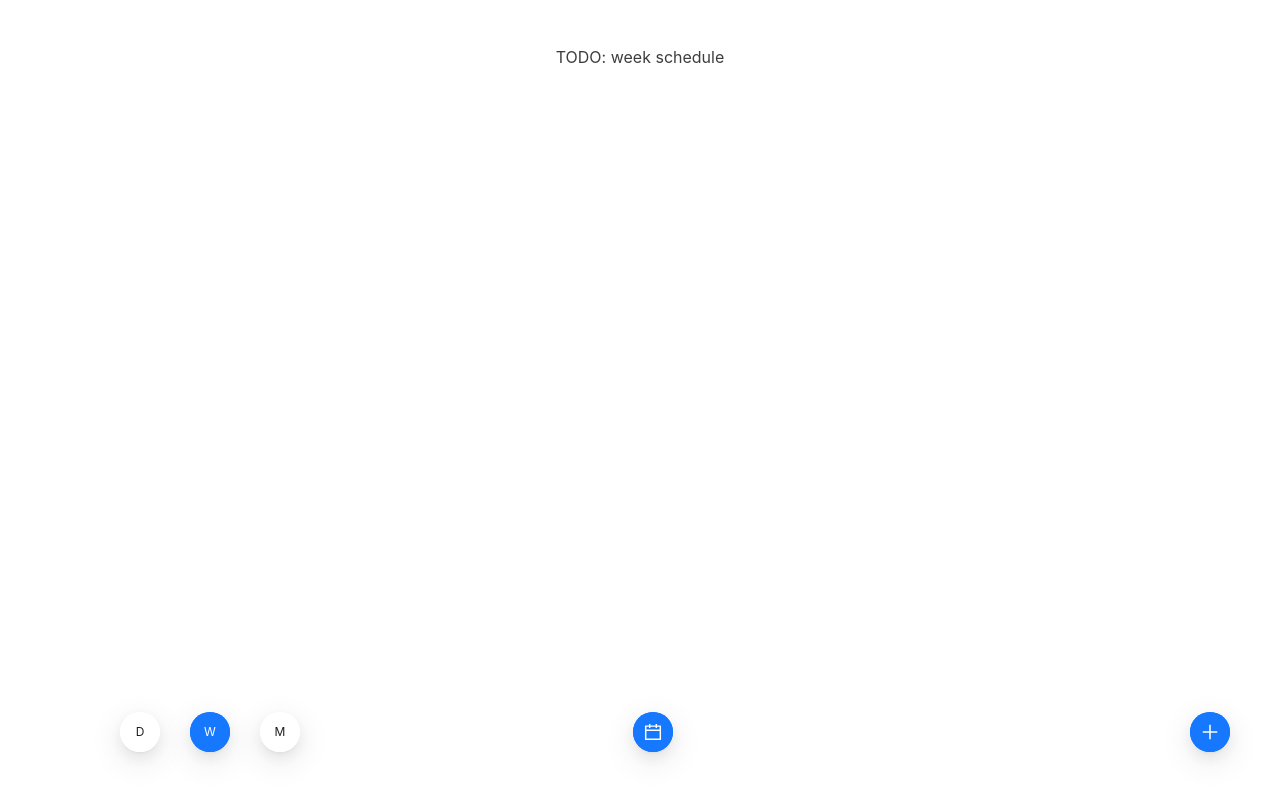
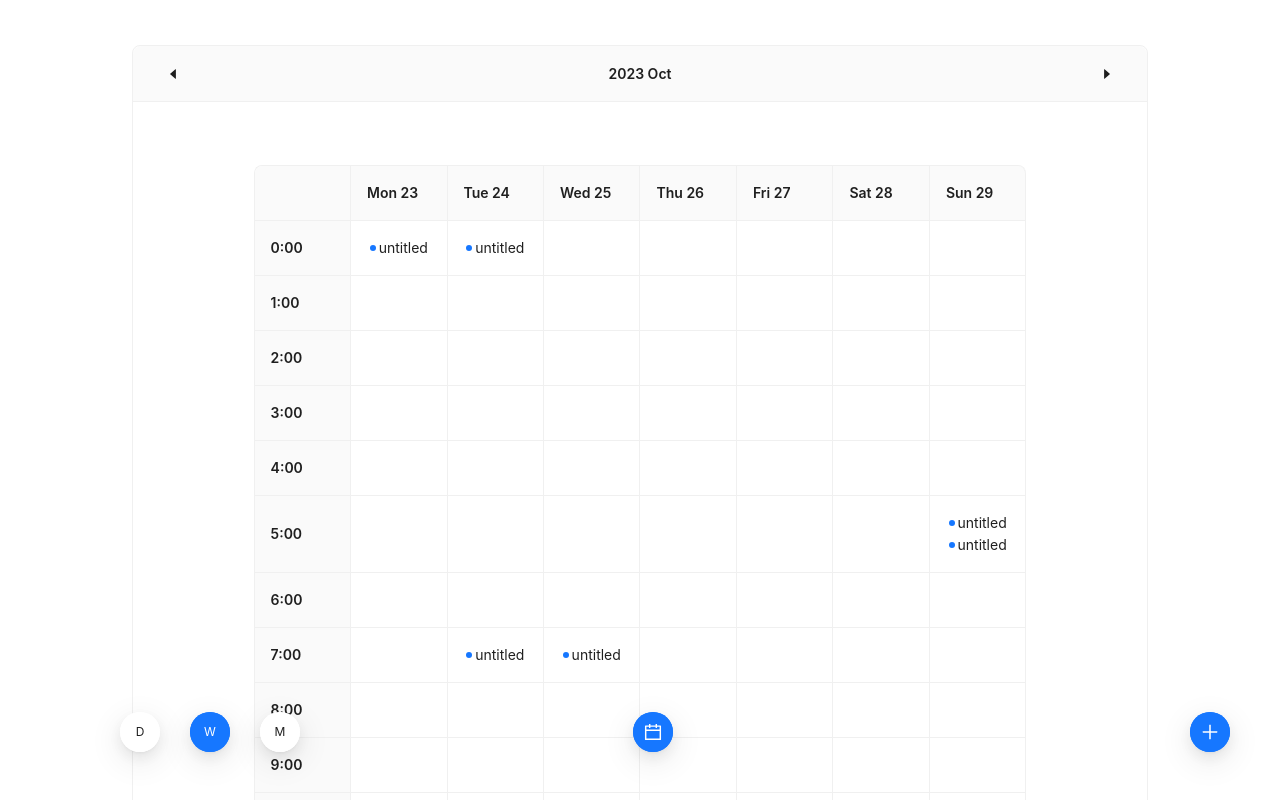
Before and after one commit to TrivialToDo/frontend, a React (Vite) app: page /schedule in a window 1280 px wide. Shown: the top 800 px of the page. Built offline with nearby package versions, Linux system fonts and the light colour scheme.

Commit message:
feat: basic card for week events display

```diff
--- a/src/components/DaySchedule/index.tsx
+++ b/src/components/DaySchedule/index.tsx
@@ -1,4 +1,5 @@
 // schedule form displayed in day mode
+// TODO: add event button
 
 import { Dayjs } from 'dayjs';
 import { Event } from '../../data/interface';
@@ -9,14 +10,14 @@ import { CaretLeftFilled, CaretRightFilled, ClockCircleFilled, LoadingOutlined }
 import { ScheduleProps } from '../../pages/Schedule';
 
 const EventItem = (e: Event, idx: number, date: Dayjs) => {
-    const upc = checkUpcoming(e.time, date);
+    const upc = checkUpcoming(e.timeStart, date);
     return <Timeline.Item
         key={idx}
         color={upc > 0 ? "grey" : "blue"}
         dot={upc === 0 && <LoadingOutlined />}
     >
         <div style={{ width: "20%", textAlign: "left" }}>
-            {strTime(e.time)}
+            {strTime(e.timeStart)}
         </div>,
         <div style={{ marginBottom: "20px" }}>
             <Collapse items={
--- a/src/components/MonthSchedule/index.tsx
+++ b/src/components/MonthSchedule/index.tsx
@@ -2,18 +2,19 @@
 
 import { useEffect, useState } from "react";
 import { ScheduleProps } from "../../pages/Schedule";
-import { MockMonthEvents, strDate, strTime } from "../../utils/date";
+import { MockMonthEvents, strDate } from "../../utils/date";
 import { Event } from "../../data/interface";
-import { Card, Button, Calendar, Badge, Popover, Divider } from "antd";
-import { CaretLeftFilled, CaretRightFilled, ClockCircleFilled } from "@ant-design/icons";
+import { Card, Button, Calendar } from "antd";
+import { CaretLeftFilled, CaretRightFilled } from "@ant-design/icons";
 import { MonthStr } from "../../data/constants";
 import { Dayjs } from "dayjs";
+import { EventJSX } from "../../utils/eventRender";
 
 export const MonthSchedule = (props: ScheduleProps) => {
     const date = props.date;
     const [eventList, setEventList] = useState<Event[][]>(MockMonthEvents(strDate(date)));
     const [loading, setLoading] = useState<boolean>(false);
-    console.log(strDate(props.date));
+
     useEffect(() => {
         // request event list of the day
         console.log("get event list:", strDate(date));
@@ -39,31 +40,7 @@ export const MonthSchedule = (props: ScheduleProps) => {
             return <></>;
         }
         const dayEvents = eventList[d.date() - 1];
-        return (
-            <div style={{ textAlign: "center" }}>
-                {dayEvents.map((e, idx) => (
-                    <div key={idx} >
-                        <Popover
-                            content={
-                                <div style={{ display: "flex", flexDirection: "column" }}>
-                                    {e.description}
-                                    <Divider plain style={{ marginTop: "6px", marginBottom: "4px" }} />
-                                    <div style={{ color: "grey", display: "flex", justifyContent: "flex-end" }}>
-                                        <ClockCircleFilled style={{ color: "grey", marginRight: "4px" }} />
-                                        {strTime(e.time)}
-                                    </div>
-                                </div>
-                            }
-                            title={e.title}
-                            trigger="click"
-                        >
-                            <Badge color={d.isSame(props.date) ? "blue" : "grey"} style={{ marginRight: "3px" }} />
-                            {e.title}
-                        </Popover>
-                    </div >
-                ))}
-            </div >
-        );
+        return <EventJSX events={dayEvents} date={props.date} />;
     };
 
     return <>
--- a/src/components/WeekSchedule/index.tsx
+++ b/src/components/WeekSchedule/index.tsx
@@ -1,8 +1,118 @@
 // schedule form displayed in week mode
+// TODO: highlight selected column and set date
+// TODO: add event button
 
 import { ScheduleProps } from "../../pages/Schedule";
+import { Card, Button, Table } from "antd"
+import { CaretLeftFilled, CaretRightFilled, ClockCircleFilled } from "@ant-design/icons";
+import { MonthStr, WeekStr } from "../../data/constants";
+import React, { useEffect, useState } from "react";
+import { Event } from "../../data/interface";
+import { MockWeekEvents, getMonday, strDate } from "../../utils/date";
+import type { ColumnsType } from 'antd/es/table';
+import { EventJSX } from "../../utils/eventRender";
+
+interface TableData {
+    key: string;
+    time: string;
+    [k: number]: JSX.Element;
+}
+
+export const WeekSchedule = (props: ScheduleProps) => {
+    // return <>TODO: week schedule</>;
+    const [date, setDate] = useState(getMonday(props.date));
+    const [eventList, setEventList] = useState<Event[][]>();
+    const [loading, setLoading] = useState<boolean>(false);
+    // console.log(strDate(date));
+    const [data, setData] = useState<TableData[]>();
+
+    useEffect(() => {
+        // request event list of the day
+        setDate(getMonday(date));
+        console.log("get event list:", strDate(date));
+        setEventList(MockWeekEvents(strDate(date)));
+    }, [props.date]);
+
+    useEffect(() => {
+        if (!eventList) return;
+        setData(Array.from({ length: 24 }, (_, idx) => {
+            const tmp: TableData = { key: `${idx} o'clock`, time: `${idx}:00` };
+            for (let i = 0; i < 7; i += 1) {
+                const list: Event[] = [];
+                for (let j = 0; j < eventList[i].length; j += 1) {
+                    const e = eventList[i][j];
+                    if (e.timeStart.Hour === idx ||
+                        e.timeStart.Hour <= idx && e.timeEnd && e.timeEnd.Hour >= idx) {
+                        list.push(e);
+                    }
+                }
+                tmp[i] = <EventJSX events={list} hour={idx} />;
+            }
+            return tmp;
+        }));
+    }, [eventList]);
+
+    const onChangeWeek = (type: "forward" | "backward") => {
+        if (type === "forward") {
+            props.setDate(date.add(1, "week"));
+        }
+        else {
+            props.setDate(date.subtract(1, "week"));
+        }
+    };
 
 
-export const WeekSchedule = (props: ScheduleProps) => {
-    return <>TODO: week schedule</>;
+    const columns: ColumnsType<TableData> = Array.from({ length: 8 }, (_, idx) => {
+        if (idx) return {
+            title: `${WeekStr[idx]} ${date.date() + idx - 1}`,
+            dataIndex: [idx - 1],
+            key: idx,
+            ellipsis: true,
+            fixed: true,
+            selectable: true,
+            clickable: true,
+        };
+        return {
+            title: "",
+            dataIndex: "time",
+            key: -1,
+            rowScope: "row",
+            fixed: true,
+            ellipsis: true,
+        };
+    });
+
+    return <>
+        <Card
+            title={
+                <div style={{ display: "flex", justifyContent: "space-between", alignItems: "center" }}>
+                    <Button
+                        icon={<CaretLeftFilled />}
+                        type="text"
+                        onClick={() => onChangeWeek("backward")}
+                    />
+                    <span>{`${props.date.year()} ${MonthStr[props.date.month() + 1]}`}</span>
+                    <Button
+                        icon={<CaretRightFilled />}
+                        type="text"
+                        onClick={() => onChangeWeek("forward")}
+                    />
+                </div>
+            }
+            style={{ width: "80%", overflow: "overlay" }}
+            type="inner"
+            loading={loading}
+            bodyStyle={{ textAlign: "center", width: "100%" }}
+        >
+            <div style={{ marginTop: "5%", marginBottom: "5%", marginLeft: "10%", marginRight: "10%" }}>
+                <Table
+                    columns={columns}
+                    dataSource={data}
+                    pagination={false}
+                    bordered
+                    tableLayout="fixed"
+                />
+            </div>
+        </Card >
+    </>;
 };
--- a/src/data/interface/event.ts
+++ b/src/data/interface/event.ts
@@ -3,8 +3,10 @@ export interface Event {
     title: string;
     description: string;
     repeat: "never" | "daily" | "weekly" | "monthly";
-    time: Time;
+    timeStart: Time;
+    timeEnd?: Time;
     dateStart: string;
+    dateEnd?: string;
 }
 
 export interface Time {
--- a/src/utils/date.ts
+++ b/src/utils/date.ts
@@ -76,7 +76,7 @@ function rand(l: number, r: number, d?: string, ofs?: number): number {
 }
 
 export const MockEvent = (d: string, h: number, m: number): Event => {
-    return { hash: `${d}T${h}:${m}-hash`, title: "untitled", description: "none", repeat: "never", time: { Hour: h, Minute: m }, dateStart: d };
+    return { hash: `${d}T${h}:${m}-hash`, title: "untitled", description: "none", repeat: "never", timeStart: { Hour: h, Minute: m }, dateStart: d };
 }
 
 export const MockDayEvents = (d: string): Event[] => {
@@ -86,8 +86,8 @@ export const MockDayEvents = (d: string): Event[] => {
         list.push(MockEvent(d, rand(0, 23, d, i), rand(0, 59, d, i)));
     }
     list.sort((a, b) => {
-        if (a.time.Hour < b.time.Hour || (a.time.Hour == b.time.Hour && a.time.Minute < b.time.Minute)) return -1;
-        if (a.time.Hour == b.time.Hour && a.time.Minute == b.time.Minute) return 0;
+        if (a.timeStart.Hour < b.timeStart.Hour || (a.timeStart.Hour == b.timeStart.Hour && a.timeStart.Minute < b.timeStart.Minute)) return -1;
+        if (a.timeStart.Hour == b.timeStart.Hour && a.timeStart.Minute == b.timeStart.Minute) return 0;
         return 1;
     });
     // return [
--- /dev/null
+++ b/src/utils/eventRender.tsx
@@ -0,0 +1,38 @@
+import { Badge, Divider, Popover } from "antd";
+import { Event } from "../data/interface";
+import { Dayjs } from "dayjs";
+import { ClockCircleFilled } from "@ant-design/icons";
+import { strTime } from "./date";
+
+export const EventJSX = (props: { events: Event[], date?: Dayjs, hour?: number }) => {
+    const strD = props.date ? props.date.format("YYYY-MM-DD") : undefined;
+    const hour = props.hour === undefined ? -1 : props.hour;
+    return <div style={{ textAlign: "center" }}>
+        {
+            props.events.map((e, idx) => {
+                const active = (strD === undefined || (strD === e.dateStart || (strD > e.dateStart && e.dateEnd && strD <= e.dateEnd)))
+                    && (hour === -1 || (hour === e.timeStart.Hour || (hour > e.timeStart.Hour && e.timeEnd && hour <= e.timeEnd.Hour)));
+                return <div key={idx} >
+                    <Popover
+                        content={
+                            <div style={{ display: "flex", flexDirection: "column" }}>
+                                {e.description}
+                                <Divider plain style={{ marginTop: "6px", marginBottom: "4px" }} />
+                                <div style={{ color: "grey", display: "flex", justifyContent: "flex-end" }}>
+                                    <ClockCircleFilled style={{ color: "grey", marginRight: "4px" }} />
+                                    {strTime(e.timeStart)}
+                                    {e.timeEnd && `-${strTime(e.timeEnd)}`}
+                                </div>
+                            </div>
+                        }
+                        title={e.title}
+                        trigger="click"
+                    >
+                        <Badge color={active ? "blue" : "grey"} style={{ marginRight: "3px" }} />
+                        {e.title}
+                    </Popover>
+                </div >;
+            })
+        }
+    </div >;
+};
```
Also changed, not shown: src/utils/network.ts (+0 -29 lines).
